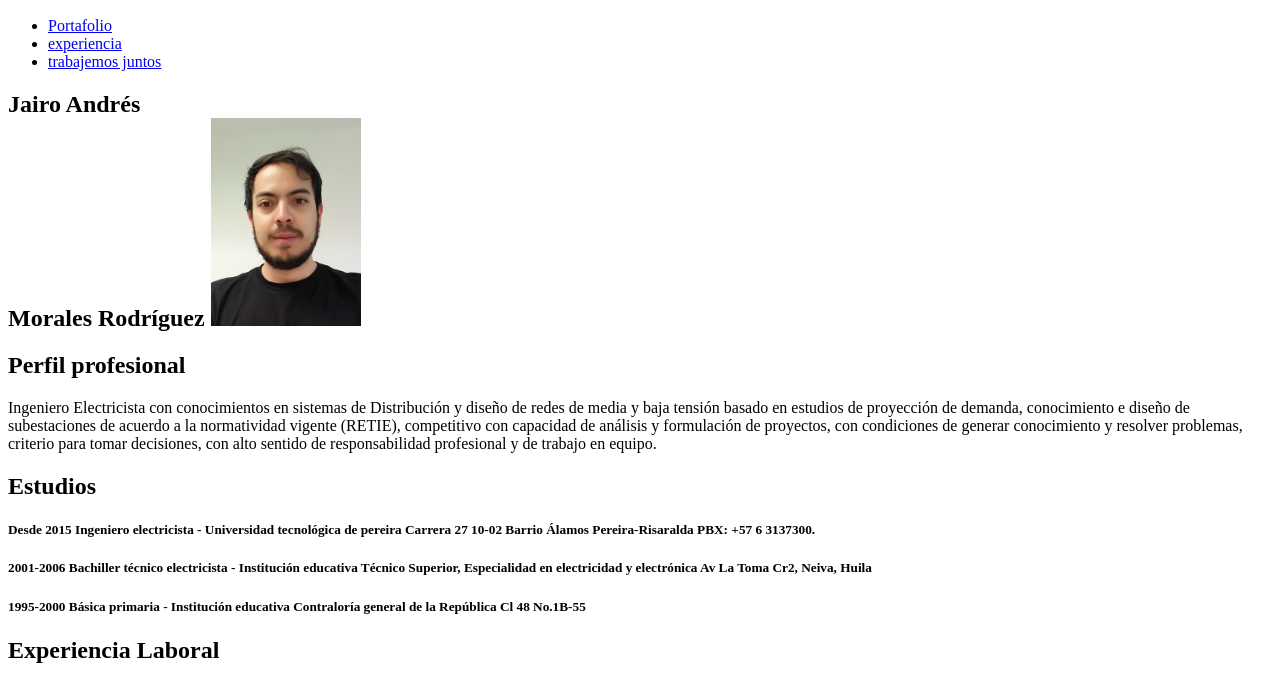
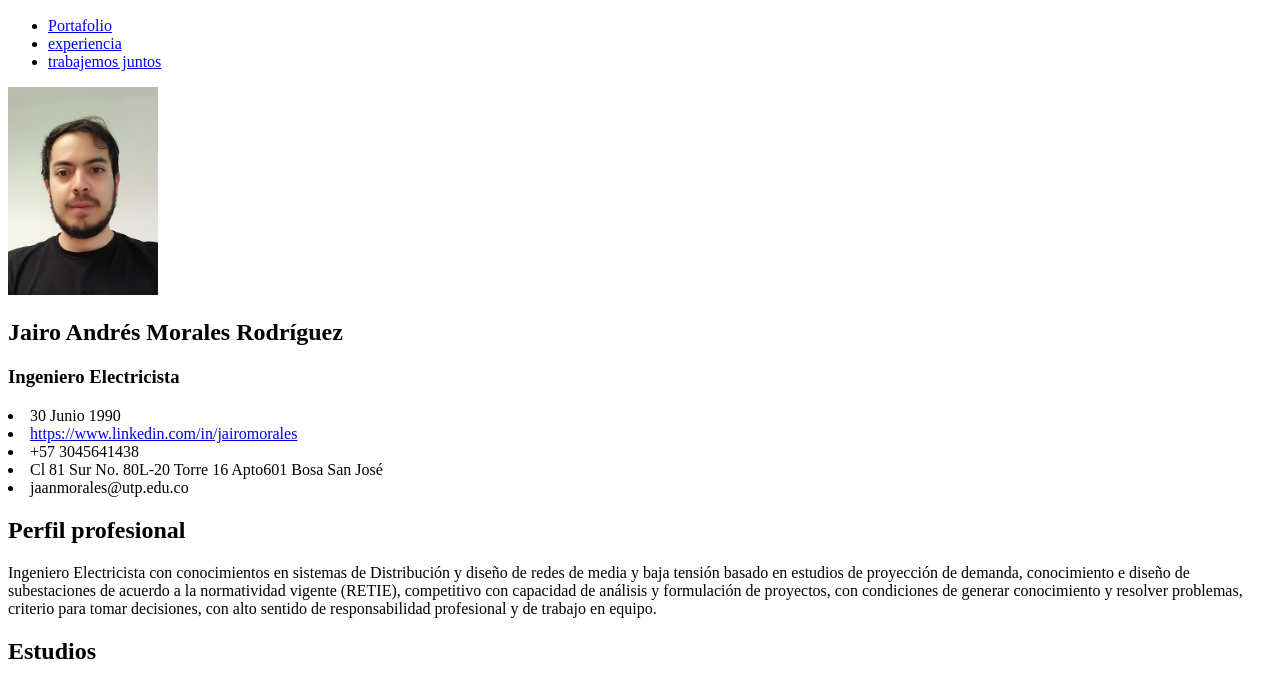
Before and after one commit to jairoandresm/vitae, a plain HTML site: page index.html in a window 1280 px wide. Shown: the part 89-772 px from the top of the page. Drawn offline with Linux system fonts and the light colour scheme.

Commit message:
se incluye anclas para linkedin

```diff
--- a/index.html
+++ b/index.html
@@ -37,9 +37,27 @@
     </div>
     </header>
     <section>
+        <img src="data/jairo.jpg" alt="perfil" width="150px">
       <h1>
-        Jairo <strong> Andrés</strong> <br /> Morales <strong>Rodríguez</strong>
-        <img src="data/jairo.jpg" alt="perfil" width="150px">
+        Jairo <strong> Andrés</strong> Morales <strong>Rodríguez</strong>
+        <h3>Ingeniero Electricista</h3>
+        <nav>
+          <li>
+            <a >30 Junio 1990</a>
+          </li>
+          <li>
+            <a href="https://www.linkedin.com/in/jairomorales">https://www.linkedin.com/in/jairomorales</a>
+          </li>
+          <li>
+            <a>+57 3045641438</a>
+          </li>
+          <li>
+            <a>Cl 81 Sur No. 80L-20 Torre 16 Apto601 Bosa San José</a>
+          </li>
+          <li>
+            <a>jaanmorales@utp.edu.co</a>
+          </li>
+        </nav>
       </h1>
     </section>
     <section>
```
